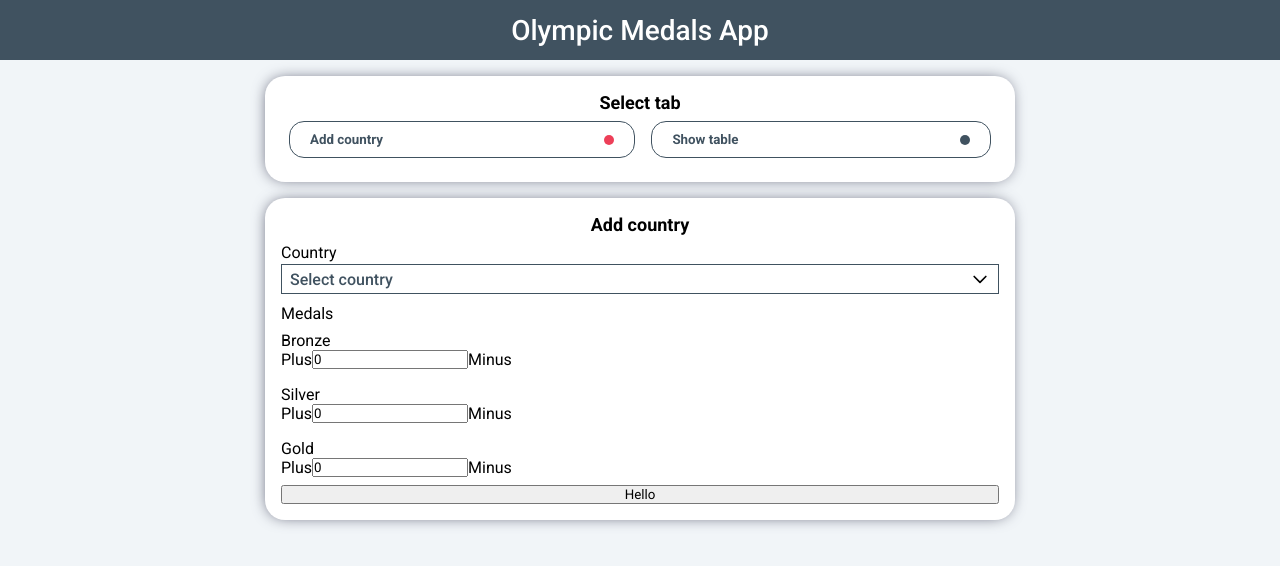
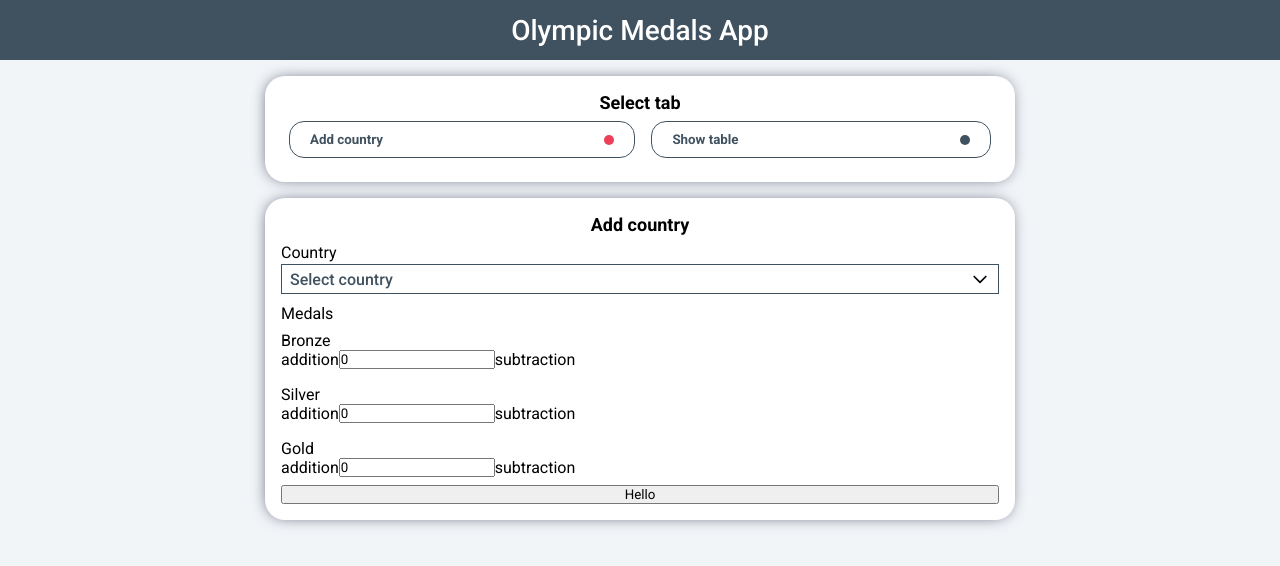
Before and after one commit to adrian-koczen/olympic-medals, a React (Create React App) app: page / in a window 1280 px wide. Shown: the top 566 px of the page. Built offline with nearby package versions, Linux system fonts and the light colour scheme.

Commit message:
fix: fixed addition and subtraction functions

```diff
--- a/src/views/AddCountry/AddCountry.tsx
+++ b/src/views/AddCountry/AddCountry.tsx
@@ -10,7 +10,7 @@ import Medal from "./Medal/Medal";
 // Styled components
 import styled from "styled-components";
 // Interfaces/Types
-import { Medals } from "./interfaces";
+import { Medals, MedalsCount } from "./interfaces";
 
 const formInitialValue = {
   countryCode: "",
@@ -26,7 +26,7 @@ const formInitialValue = {
 const AddCountry = () => {
   const formik = useFormik({
     initialValues: formInitialValue,
-    onSubmit: (e) => {
+    onSubmit: () => {
       console.log(formik.values);
     },
   });
@@ -34,10 +34,6 @@ const AddCountry = () => {
   const updateCountry = (countryName: string, countryCode: string) => {
     formik.setFieldValue("countryCode", countryCode);
     formik.setFieldValue("countryName", countryName);
-  };
-
-  const updateMedals = (medals: Medals) => {
-    formik.setFieldValue("medals", medals);
   };
 
   return (
@@ -55,25 +51,28 @@ const AddCountry = () => {
         <FormElement>
           <Label>Bronze</Label>
           <Medal
-            name="medals.bronze"
+            name={Medals.bronze}
             value={formik.values.medals.bronze}
             onChange={formik.handleChange}
+            setValue={formik.setFieldValue}
           />
         </FormElement>
         <FormElement>
           <Label>Silver</Label>
           <Medal
-            name="medals.silver"
+            name={Medals.silver}
             value={formik.values.medals.silver}
             onChange={formik.handleChange}
+            setValue={formik.setFieldValue}
           />
         </FormElement>
         <FormElement>
           <Label>Gold</Label>
           <Medal
-            name="medals.gold"
+            name={Medals.gold}
             value={formik.values.medals.gold}
             onChange={formik.handleChange}
+            setValue={formik.setFieldValue}
           />
         </FormElement>
         <button type="submit">Hello</button>
--- a/src/views/AddCountry/Medal/Medal.tsx
+++ b/src/views/AddCountry/Medal/Medal.tsx
@@ -1,33 +1,42 @@
-import React, { useRef } from "react";
+import React, { useRef, useState } from "react";
 // Styled components
 import styled from "styled-components";
+// Interfaces types
+import { Medals } from "../interfaces";
 
-const Medal = ({ name, value, onChange }: any) => {
-  const InputRef = useRef<HTMLInputElement>(null);
+interface Props {
+  name: Medals;
+  value: number;
+  onChange: (e: React.ChangeEvent<HTMLInputElement>) => void;
+  setValue: (name: Medals, value: string) => void;
+}
 
+const Medal = ({ name, value, onChange, setValue }: Props) => {
   const addition = () => {
-    if (InputRef.current !== null) {
-      InputRef.current.value = (Number(InputRef.current?.value) + 1).toString();
-    }
+    const newValue = (Number(value) + 1).toString();
+    setValue(name, newValue);
   };
 
   const subtraction = () => {
-    if (InputRef.current !== null) {
-      InputRef.current.value = (Number(InputRef.current?.value) - 1).toString();
-    }
+    const newValue = (Number(value) - 1).toString();
+    setValue(name, newValue);
+  };
+
+  const handle = (e: React.ChangeEvent<HTMLInputElement>) => {
+    console.log(e.target.value);
+    onChange(e);
   };
 
   return (
     <Container>
-      <div onClick={() => addition()}>Plus</div>
+      <div onClick={() => addition()}>addition</div>
       <Input
-        ref={InputRef}
         name={name}
         value={value}
         type="number"
-        onChange={onChange}
+        onChange={(e) => handle(e)}
       ></Input>
-      <div onClick={() => subtraction()}>Minus</div>
+      <div onClick={() => subtraction()}>subtraction</div>
     </Container>
   );
 };
--- a/src/views/AddCountry/interfaces.ts
+++ b/src/views/AddCountry/interfaces.ts
@@ -1,6 +1,12 @@
-export type Medals = {
+export type MedalsCount = {
   total: number;
   bronze: number;
   silver: number;
   gold: number;
 };
+
+export enum Medals {
+  bronze = "medals.bronze",
+  silver = "medals.silver",
+  gold = "medals.gold",
+}
```
